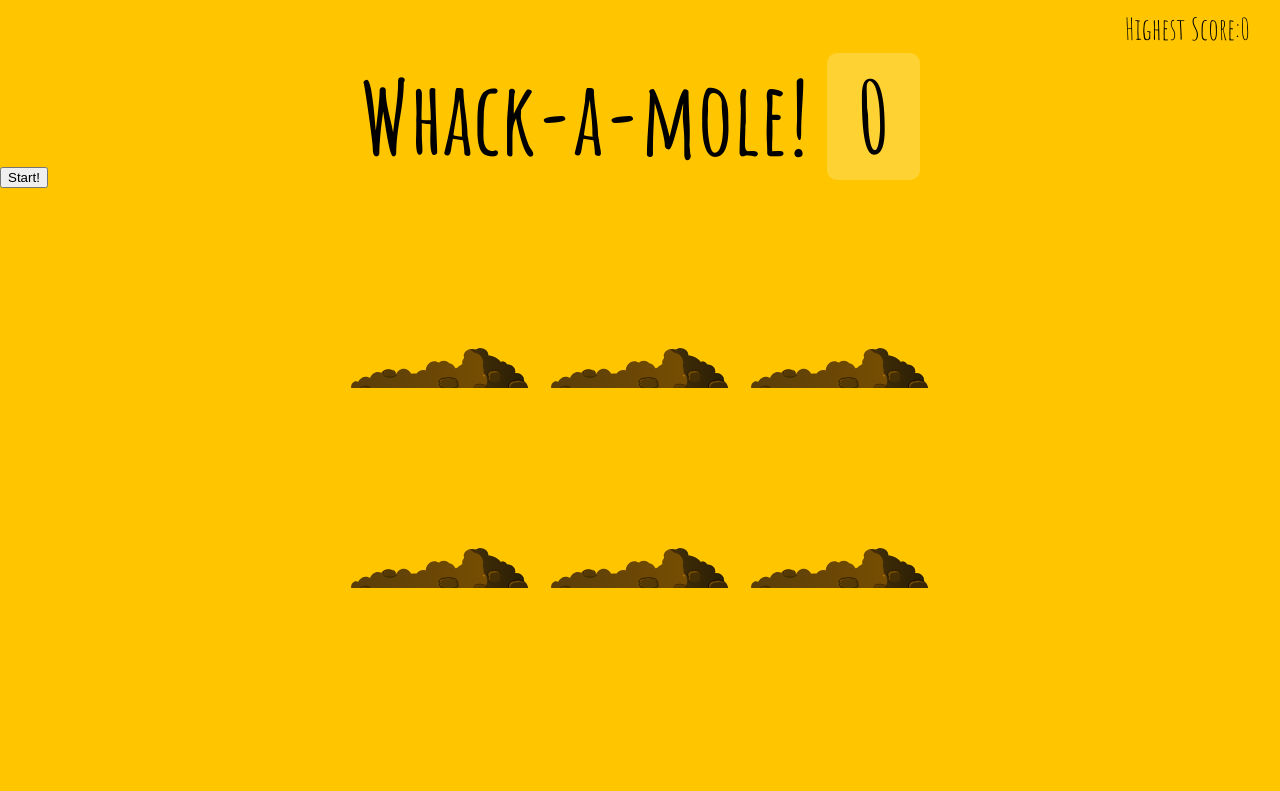
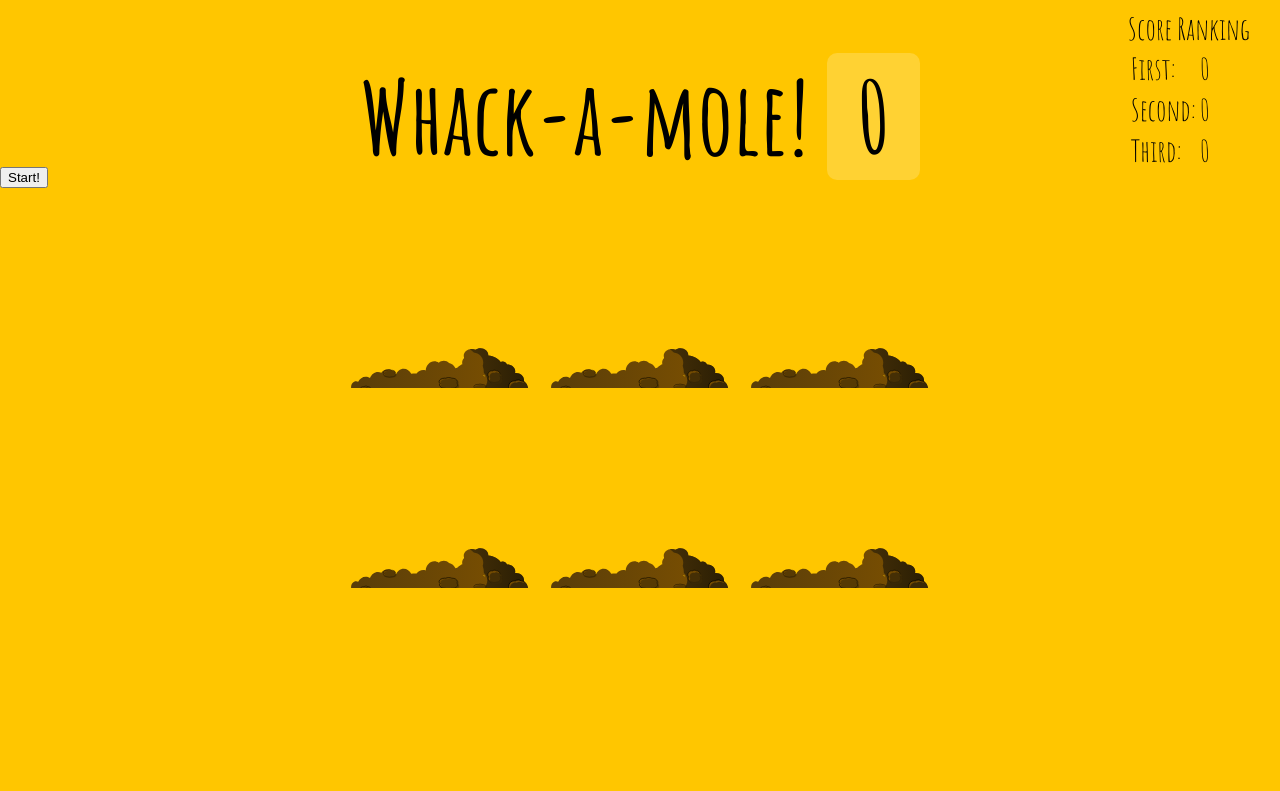
Before and after one commit to jjj08254/jjj08254.github.io, a plain HTML site: page Javascript30/Day30/index.htm in a window 1280 px wide. Drawn offline with Linux system fonts and the light colour scheme.

Commit message:
changes files

```diff
--- a/Javascript30/Day30/index.htm
+++ b/Javascript30/Day30/index.htm
@@ -7,10 +7,24 @@
   <link rel="stylesheet" href="style.css">
 </head>
 <body>
-
+  <audio src="kick.wav"></audio>
   <h1>Whack-a-mole! <span class="score">0</span></h1>
   <div class="records">
-    Highest Score:<span class="record">0</span>
+    Score Ranking
+    <table id="recordBoard" style="">
+      <tr>
+        <td>First:</td>
+        <td id="record1">0</td>
+      </tr>
+      <tr>
+        <td>Second:</td>
+        <td id="record2">0</td>
+      </tr>
+      <tr>
+        <td>Third:</td>
+        <td id="record3">0</td>
+      </tr>
+    </table>
   </div>
   <button onClick="startGame()">Start!</button>
 
@@ -43,6 +57,23 @@
   let timeUp = false;
   let score = 0;
 
+  const audio = document.querySelector('audio');
+  // highest scores
+  const recordBoard = document.querySelector('#recordBoard');
+  let record1 = recordBoard.querySelector('#record1');
+  let record2 = recordBoard.querySelector('#record2');
+  let record3 = recordBoard.querySelector('#record3');
+
+  let records =  JSON.parse(localStorage.getItem('records')) || [];
+  records.sort((a, b) => a > b ? -1 : 1);
+  let highestRecord = records[0];
+  let secondRecord = records[1];
+  let thirdRecord = records[2]
+  record1.innerHTML = highestRecord || 0;
+  record2.innerHTML = secondRecord || 0;
+  record3.innerHTML = thirdRecord || 0;
+
+
   function randomTime(min, max){
     return Math.round(Math.random() * (max - min) + min);
       // Math.random(): [0, 1)
@@ -56,6 +87,7 @@
     if(hole === lastHole){
       return randomHole(holes);
     }
+
     lastHole = hole;
     return hole;
   }
@@ -68,9 +100,22 @@
     setTimeout(() => {
       hole.classList.remove('up');
       if(!timeUp) {
-        peep();
+        peep(); // game continue
+      }else{
+          // game is over, record the score and put it into local storage
+        records.push(score);
+        localStorage.setItem('records', JSON.stringify(records));
+          // show records on recordBoard
+        records.sort((a, b) => a > b ? -1 : 1);
+        highestRecord = records[0];
+        secondRecord = records[1];
+        thirdRecord = records[2]
+        record1.innerHTML = highestRecord || 0;
+        record2.innerHTML = secondRecord || 0;
+        record3.innerHTML = thirdRecord || 0;
       }
     }, time);
+
   }
 
   function startGame(){
@@ -83,6 +128,8 @@
 
   function bonk(e){
     if(!e.isTrusted) return;  // make sure the event was triggered from users
+    audio.currentTime = 0;
+    audio.play();
     score++;
     this.parentNode.classList.remove('up');
     scoreBoard.textContent = score;
```
Also changed, not shown: 1 other file.
